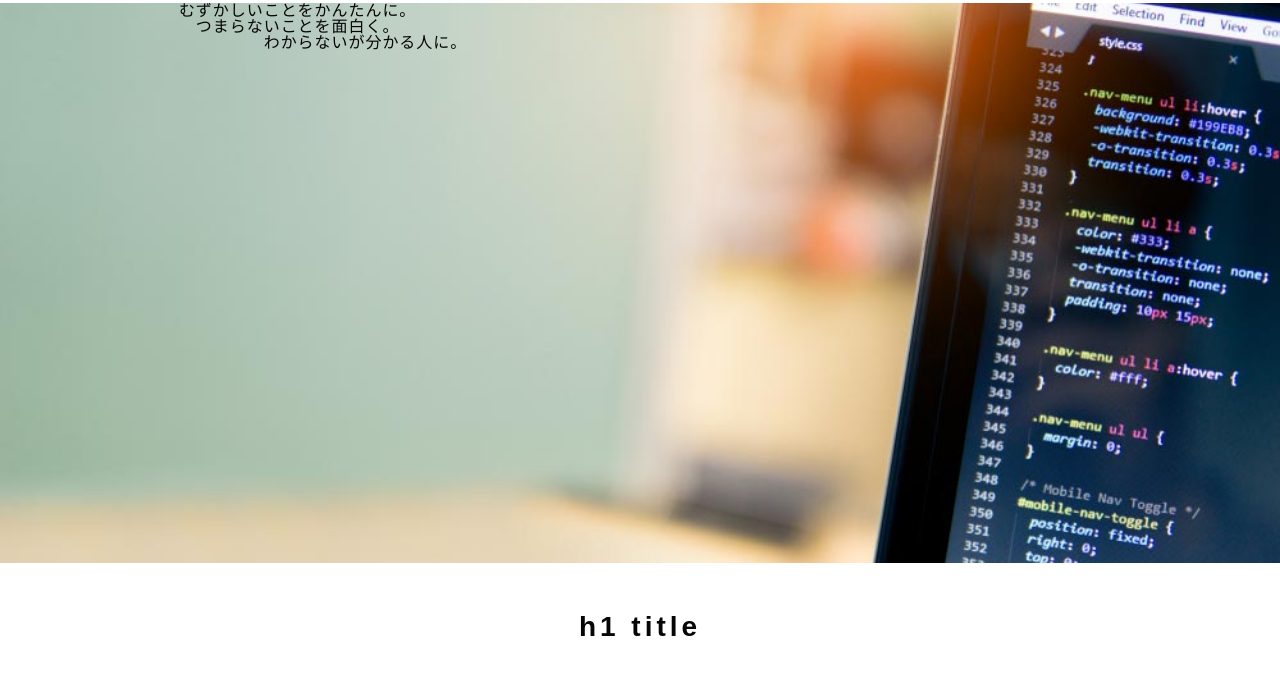
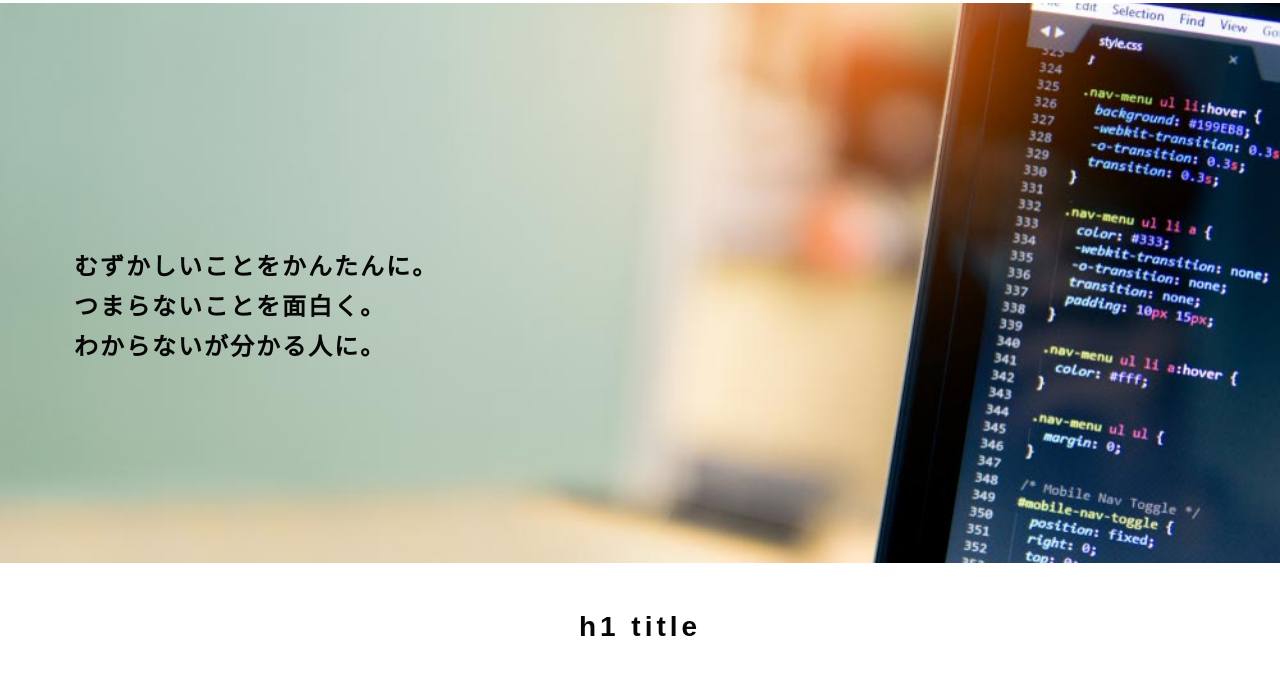
Before and after one commit to Honoka-Ohtani/cbc-basic-traning-test, a plain HTML site: page index.html in a window 1280 px wide. Shown: the part 93-792 px from the top of the page. Drawn offline with nearby package versions, Linux system fonts and the light colour scheme.

Commit message:
Create js files and edit style.css

```diff
--- /dev/null
+++ b/common.js
@@ -0,0 +1,3 @@
+$(document).ready(function() {
+    $('body').hide().fadeIn(2000);
+  });
--- a/index.html
+++ b/index.html
@@ -1,5 +1,6 @@
 <!DOCTYPE html>
 <html lang="ja">
+
 <head>
     <meta charset="UTF-8">
     <title>CBC |コーディング01</title>
@@ -8,7 +9,9 @@
     <!-- CDNを使うと任意のライブラリをダウンロードせずに読み込むことができる -->
     <!-- https://cdnjs.com/ -->
     <script src="https://cdnjs.cloudflare.com/ajax/libs/jquery/3.6.0/jquery.min.js"></script>
+    <script src="common.js"></script>
 </head>
+
 <body>
     <header class="header">
         <div class="header_wrap">
@@ -27,9 +30,11 @@
     </header>
     <main class="main">
         <section class="main_kv">
+            <h1 class="main_kv__messsage">
                 むずかしいことをかんたんに。<br>
                 つまらないことを面白く。<br>
                 わからないが分かる人に。<br>
+            </h1>
         </section>
         <section class="main_about">
             <h1 class="main_about_ttl">h1 title</h1>
@@ -92,8 +97,9 @@
         </section>
     </main>
     <footer class="footer" style="display: none;">
-        <div class="footer_logo"><img src ="images/header_logo.svg"></div>
+        <div class="footer_logo"><img src="images/header_logo.svg"></div>
         <div class="footer_copyright">(c)CRI.LTD.2019</div>
     </footer>
 </body>
+
 </html>
--- a/style.css
+++ b/style.css
@@ -51,6 +51,22 @@ a{
     background: url("images/top_kv.jpg") center/cover no-repeat;
     font:nomal 24px/1.8 sans-serif;
     padding-left: 10%;
+
+    /* 親要素にrelative */
+    /* position: relative; */
+}
+
+.main_kv__messsage {
+    /* 子要素にabsoluteで位置調整 */
+    position: absolute;
+    top: 50%;
+    left: 20%;
+    /* 基準点を真ん中にずらす */
+    transform: translate(-50%,-50%);
+    text-align: left;
+    font-size: 1.5rem;
+    line-height: 2.5rem;
+    letter-spacing: 2px;
 }
 .main_about{
     width:85%;
```
Lines whose indentation alone changed are shown as unchanged.
